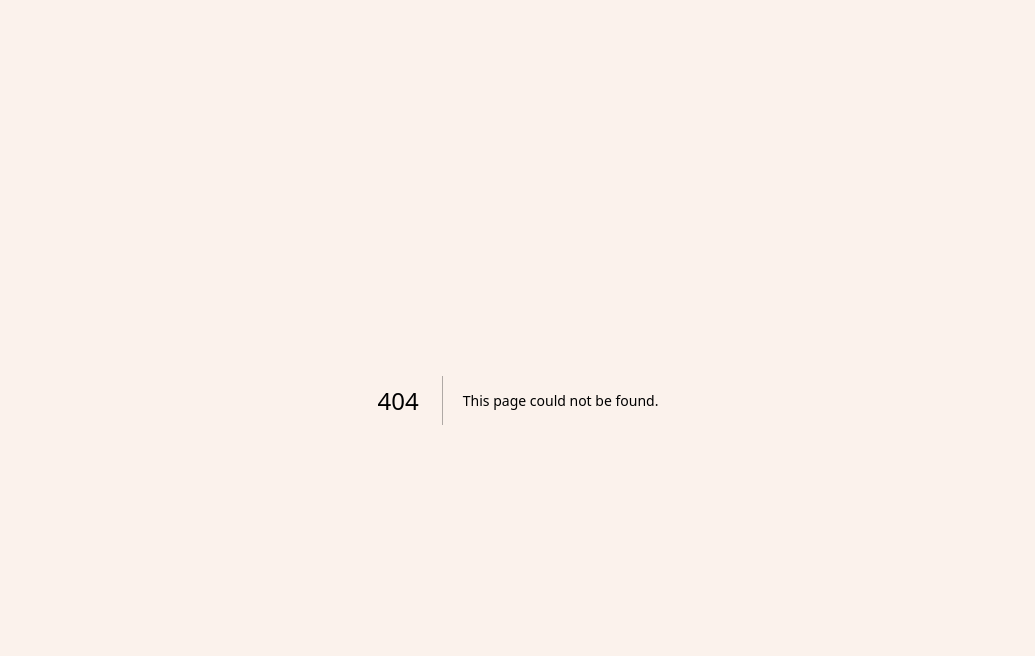
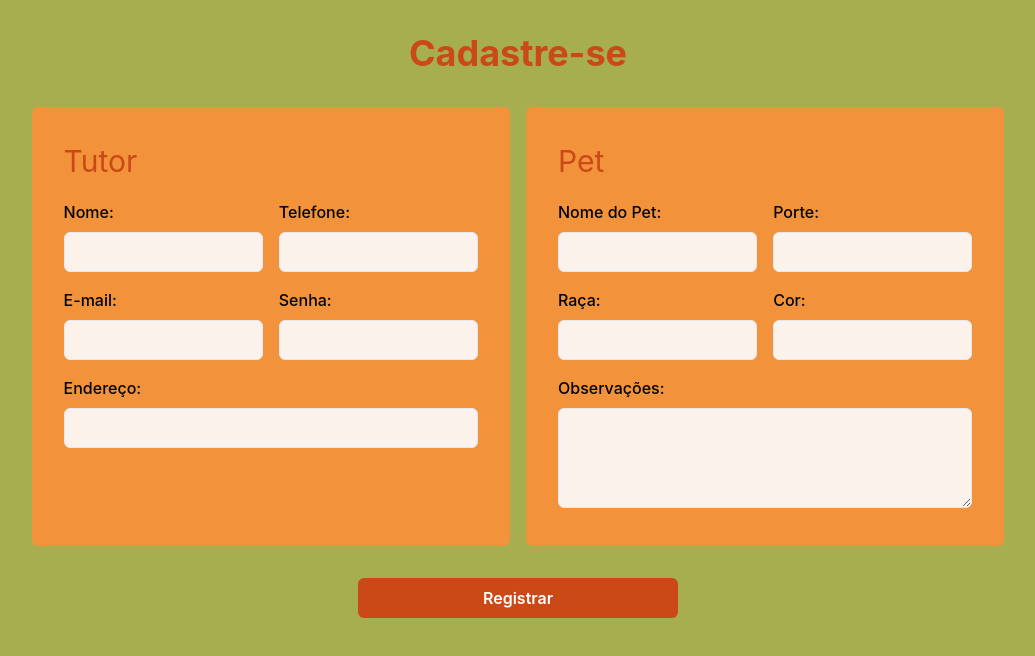
Before and after one commit to yamashita-tiemi/Familia-Inu, a Next.js app: page /cadastro in a window 1280 px wide. Before the commit this address had no page. Shown: the top 656 px of the page, without its empty margins (122-1157 px from the left). Built offline with nearby package versions, Linux system fonts and the light colour scheme.

Commit message:
Add registration page and components

```diff
--- a/package.json
+++ b/package.json
@@ -20,11 +20,11 @@
     "react-icons": "^5.2.1"
   },
   "devDependencies": {
-    "@types/node": "^20",
-    "@types/react": "^18",
+    "@types/node": "20.14.13",
+    "@types/react": "18.3.3",
     "@types/react-dom": "^18",
     "eslint": "^8",
     "eslint-config-next": "14.2.5",
-    "typescript": "^5"
+    "typescript": "5.5.4"
   }
 }
--- /dev/null
+++ b/src/app/_components/PetForm.tsx
@@ -0,0 +1,80 @@
+// src/app/_components/PetForm.tsx
+
+'use client';
+
+import { Box, Stack, Input, FormControl, FormLabel, HStack, Text } from '@chakra-ui/react';
+import { useState } from 'react';
+
+export const PetForm = () => {
+  const [pet, setPet] = useState({
+    nome: '',
+    raca: '',
+    porte: '',
+    cor: '',
+    observacao: '',
+  });
+
+  const handleChange = (e: React.ChangeEvent<HTMLInputElement>) => {
+    const { name, value } = e.target;
+    setPet({ ...pet, [name]: value });
+  };
+
+  return (
+    <Box bg="#F2933C" padding={8} borderRadius="md" width="100%">
+      <Text fontSize="3xl" mb={4} textAlign="left" color="#CB4817">Pet</Text>
+      <Stack spacing={4}>
+        <HStack spacing={4}>
+          <FormControl>
+            <FormLabel color="black">Nome do Pet:</FormLabel>
+            <Input
+              name="nome"
+              value={pet.nome}
+              onChange={handleChange}
+              bg="#FBF2EC"
+            />
+          </FormControl>
+          <FormControl>
+            <FormLabel color="black">Porte:</FormLabel>
+            <Input
+              name="porte"
+              value={pet.porte}
+              onChange={handleChange}
+              bg="#FBF2EC"
+            />
+          </FormControl>
+        </HStack>
+        <HStack spacing={4}>
+          <FormControl>
+            <FormLabel color="black">Raça:</FormLabel>
+            <Input
+              name="raca"
+              value={pet.raca}
+              onChange={handleChange}
+              bg="#FBF2EC"
+            />
+          </FormControl>
+          <FormControl>
+            <FormLabel color="black">Cor:</FormLabel>
+            <Input
+              name="cor"
+              value={pet.cor}
+              onChange={handleChange}
+              bg="#FBF2EC"
+            />
+          </FormControl>
+        </HStack>
+        <FormControl>
+          <FormLabel color="black">Observações:</FormLabel>
+          <Input
+            name="observacao"
+            value={pet.observacao}
+            onChange={handleChange}
+            bg="#FBF2EC"
+            height="100px"
+            as="textarea"
+          />
+        </FormControl>
+      </Stack>
+    </Box>
+  );
+};
--- /dev/null
+++ b/src/app/_components/RegistrationArea.tsx
@@ -0,0 +1,43 @@
+// src/app/_components/RegistrationArea.tsx
+
+'use client';
+
+import { Stack, Button, Heading } from '@chakra-ui/react';
+import { TutorForm } from './TutorForm';
+import { PetForm } from './PetForm';
+
+const RegistrationArea = () => {
+  const handleSubmit = (e: React.FormEvent) => {
+    e.preventDefault();
+    console.log('Form submitted');
+  };
+
+  return (
+    <Stack
+      spacing={8}
+      padding={8}
+      align="center"
+      maxWidth="100%"
+      margin="0 auto"
+      bg="#A6AE4F"
+      minHeight="100vh"
+    >
+      <Heading textAlign="center" color="#CB4817">Cadastre-se</Heading>
+      <Stack direction={["column", "row"]} spacing={4} width="80%">
+        <TutorForm />
+        <PetForm />
+      </Stack>
+      <Button
+        bg="#CB4817"
+        color="white"
+        width="20em"
+        _hover={{ bg: "#F2933C" }} // Optional: change color on hover
+        onClick={handleSubmit}
+      >
+        Registrar
+      </Button>
+    </Stack>
+  );
+};
+
+export default RegistrationArea;
--- /dev/null
+++ b/src/app/_components/TutorForm.tsx
@@ -0,0 +1,81 @@
+// src/app/_components/TutorForm.tsx
+
+'use client';
+
+import { Box, Stack, Input, FormControl, FormLabel, HStack, Text } from '@chakra-ui/react';
+import { useState } from 'react';
+
+export const TutorForm = () => {
+  const [tutor, setTutor] = useState({
+    nome: '',
+    endereco: '',
+    telefone: '',
+    email: '',
+    senha: '',
+  });
+
+  const handleChange = (e: React.ChangeEvent<HTMLInputElement>) => {
+    const { name, value } = e.target;
+    setTutor({ ...tutor, [name]: value });
+  };
+
+  return (
+    <Box bg="#F2933C" padding={8} borderRadius="md" width="100%">
+      <Text fontSize="3xl" mb={4} textAlign="left" color="#CB4817">Tutor</Text>
+      <Stack spacing={4}>
+        <HStack spacing={4}>
+          <FormControl>
+            <FormLabel color="black">Nome:</FormLabel>
+            <Input
+              name="nome"
+              value={tutor.nome}
+              onChange={handleChange}
+              bg="#FBF2EC"
+            />
+          </FormControl>
+          <FormControl>
+            <FormLabel color="black">Telefone:</FormLabel>
+            <Input
+              name="telefone"
+              type="tel"
+              value={tutor.telefone}
+              onChange={handleChange}
+              bg="#FBF2EC"
+            />
+          </FormControl>
+        </HStack>
+        <HStack spacing={4}>
+          <FormControl>
+            <FormLabel color="black">E-mail:</FormLabel>
+            <Input
+              name="email"
+              type="email"
+              value={tutor.email}
+              onChange={handleChange}
+              bg="#FBF2EC"
+            />
+          </FormControl>
+          <FormControl>
+            <FormLabel color="black">Senha:</FormLabel>
+            <Input
+              name="senha"
+              type="password"
+              value={tutor.senha}
+              onChange={handleChange}
+              bg="#FBF2EC"
+            />
+          </FormControl>
+        </HStack>
+        <FormControl>
+          <FormLabel color="black">Endereço:</FormLabel>
+          <Input
+            name="endereco"
+            value={tutor.endereco}
+            onChange={handleChange}
+            bg="#FBF2EC"
+          />
+        </FormControl>
+      </Stack>
+    </Box>
+  );
+};
--- /dev/null
+++ b/src/app/cadastro/page.tsx
@@ -0,0 +1,15 @@
+// src/app/page.tsx
+
+import Footer from '../_components/footer';
+import Navbar from '../_components/navbar';
+import RegistrationArea from '../_components/RegistrationArea';
+
+export default function Page() {
+  return (
+    //<Navbar />
+    <>
+    <RegistrationArea />
+    </>
+    //<Footer/>
+  );
+}
```
Also changed, not shown: 1 other file (tests, documents, lock files or other folders).
